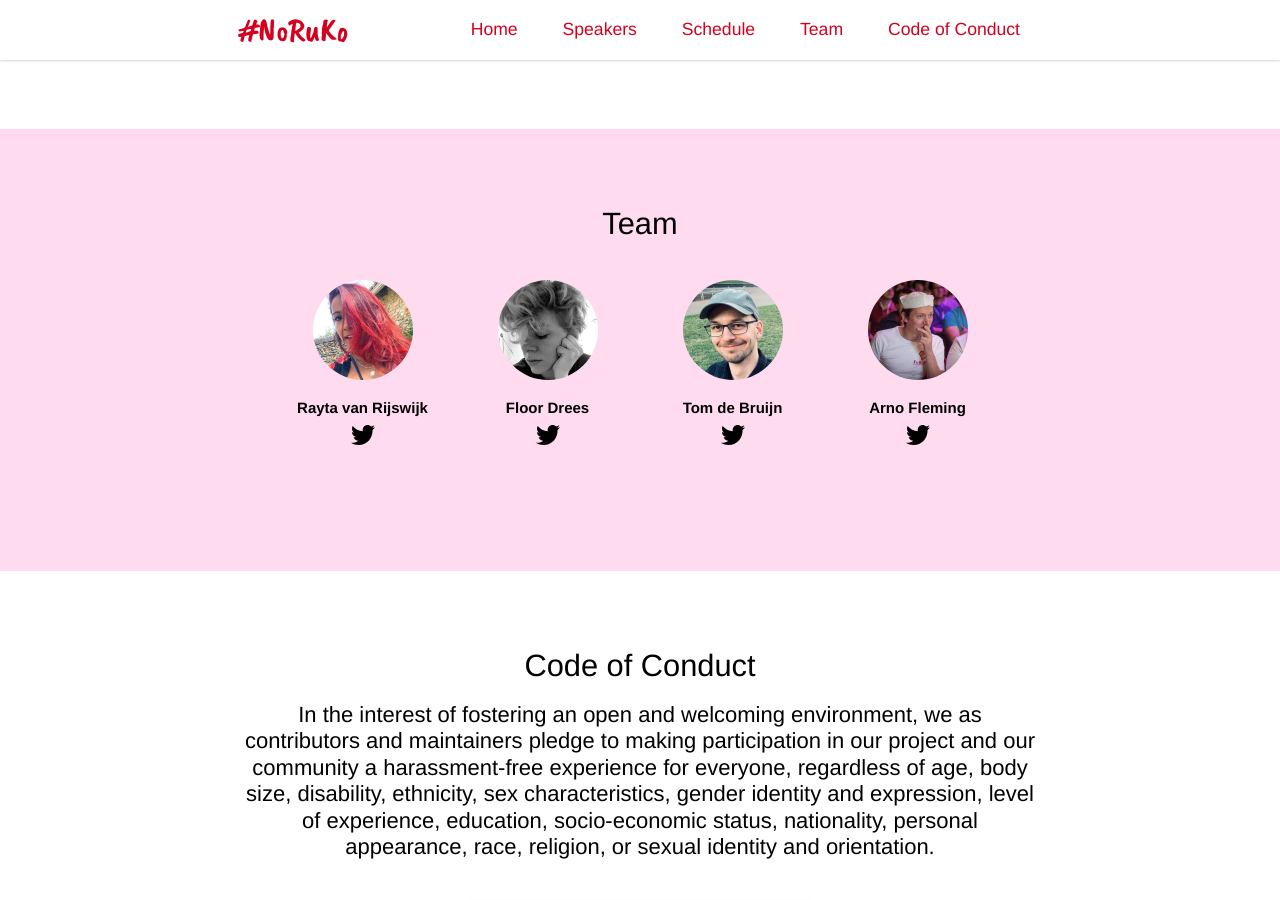
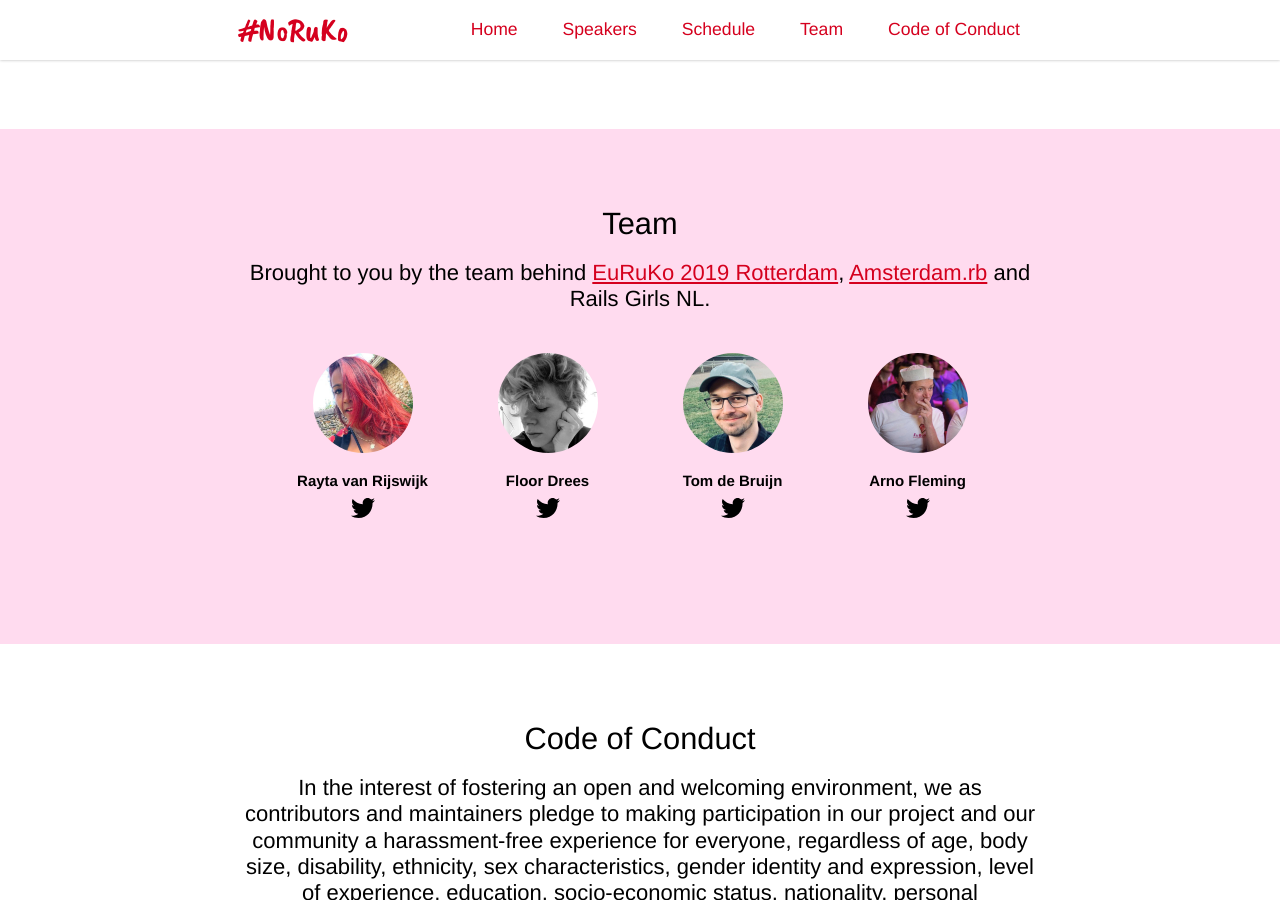
Before and after one commit to rubynl/noruko.org, a Jekyll site: the page built from index.html, in a window 1280 px wide and 900 px high, scrolled down 1508 px. Built offline with Jekyll 4.4.1, drawn with Linux system fonts in a browser that asks for light colours.

Commit message:
Mention what the team works on

```diff
--- a/index.html
+++ b/index.html
@@ -84,6 +84,8 @@ layout: default
   <div class="container">
     <h2>Team</h2>
 
+    <p>Brought to you by the team behind <a href="https://euruko2019.org/">EuRuKo 2019 Rotterdam</a>, <a href="https://amsrb.org/">Amsterdam.rb</a> and Rails Girls NL.</p>
+
     <div class="people-list">
       <div class="person">
         <img src="/assets/images/people/rayta_van_rijswijk.jpg">
```
